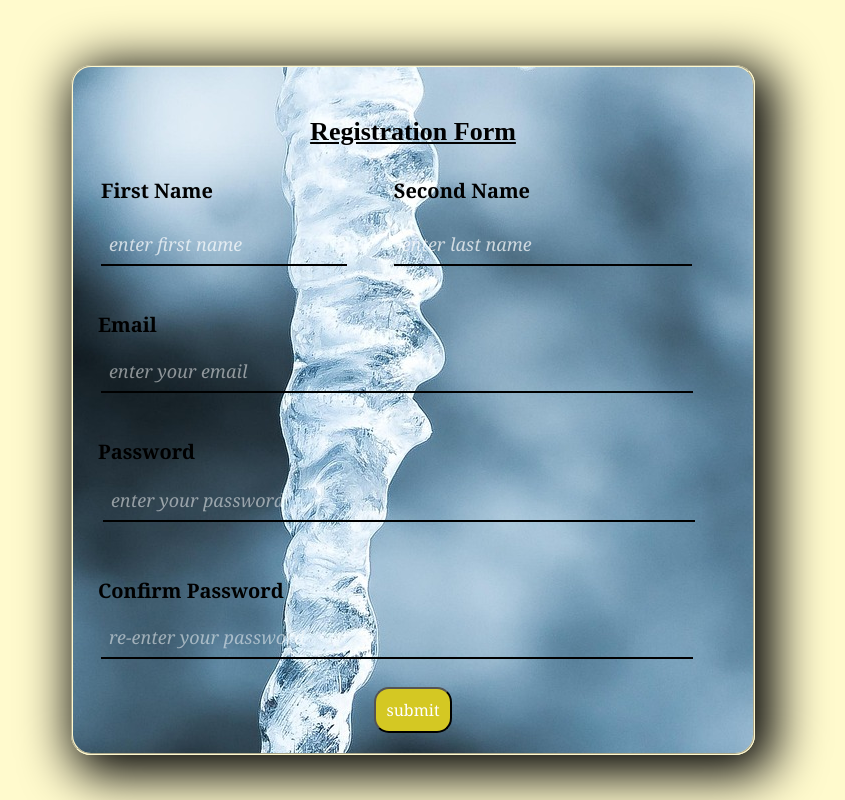
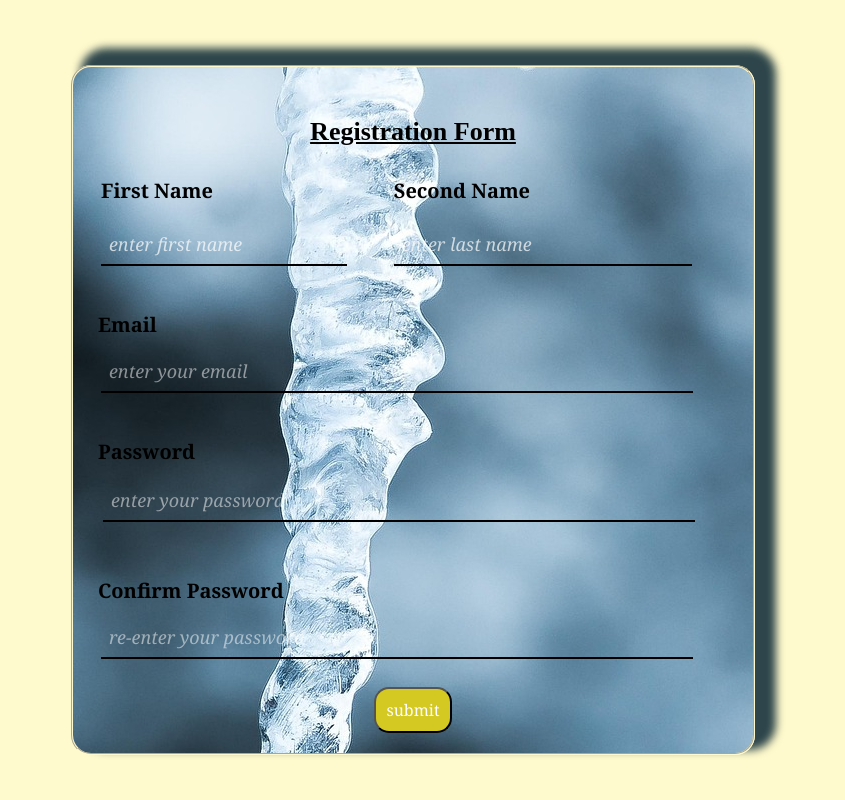
Before and after one commit to Tomal-Mujumder/Programming-Hero-Level-1, a plain HTML site: page Programming Hero/milestone 1/Module 2/form_bg.html in a window 1280 px wide. Shown: the whole page, without its empty margins (237-1082 px from the left). Drawn offline with Linux system fonts and the light colour scheme; a web font is replaced by a local one.

Commit message:
find out box shadow moves x & y direction (in form_bd.css file)

```diff
--- a/Programming Hero/milestone 1/styles/form_bg.css
+++ b/Programming Hero/milestone 1/styles/form_bg.css
@@ -30,7 +30,7 @@ label{
     padding: 20px;
     /* background-color: white; */
     background-image: url("../../images/icicle-1125335_1280.jpg");
-    box-shadow: 10px 10px 50px 10px black;
+    box-shadow: 15px -11px 9px 6px #2E464B;
 }
 h1{
     text-align: center;
```
